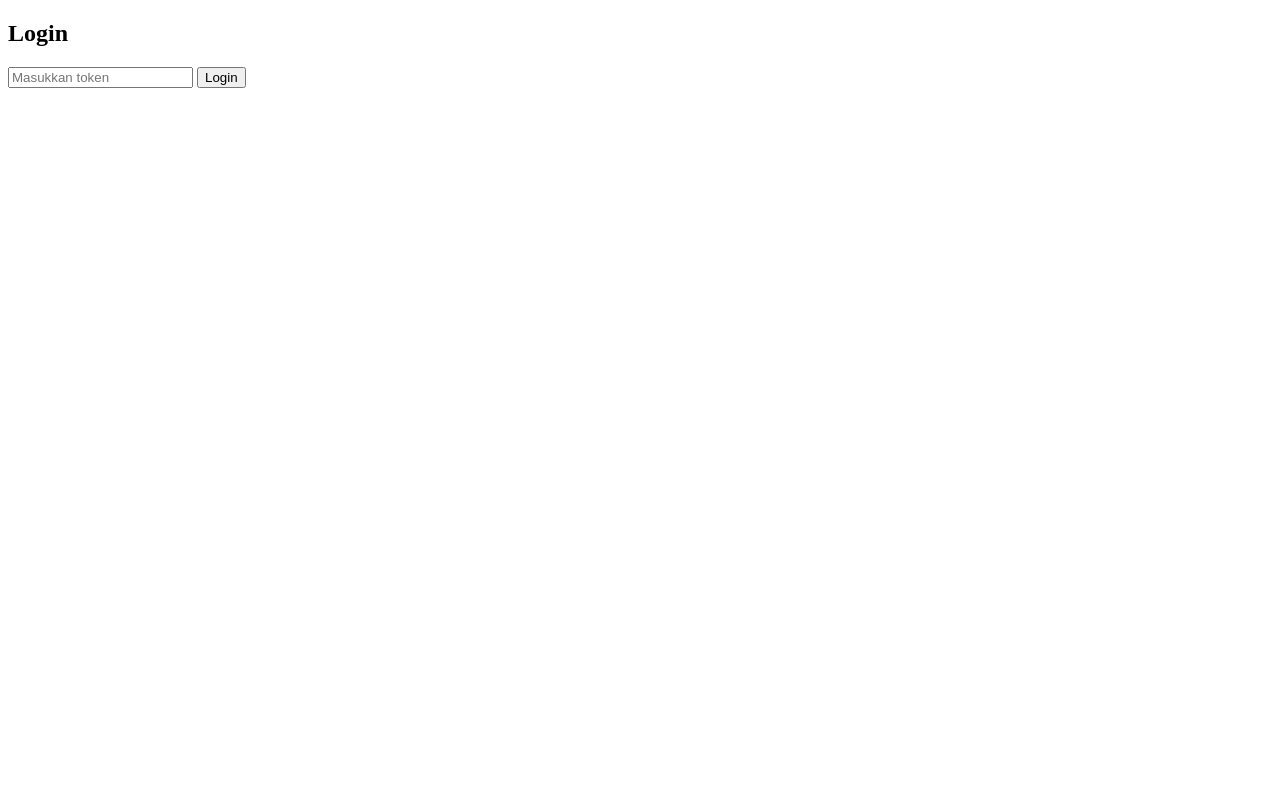
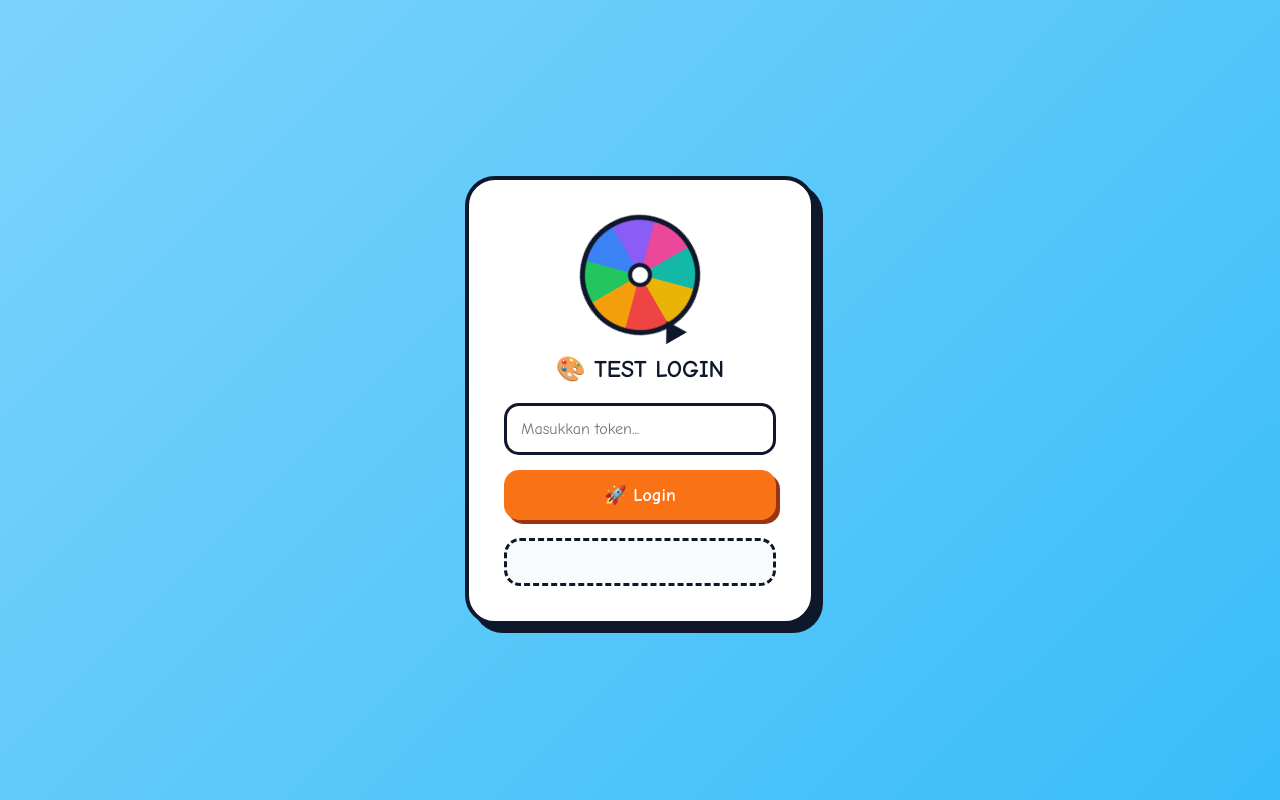
Before and after one commit to majakarsadigital/test-web-generate, a website: page public/login.html in a window 1280 px wide. Drawn offline with Linux system fonts and the light colour scheme.

Commit message:
Enhance login page styling and update token verification feedback

```diff
--- a/public/app.js
+++ b/public/app.js
@@ -39,6 +39,7 @@ async function verifyToken() {
     document.getElementById(
       "token"
     ).value;
+  const result = document.getElementById("result");
 
   const response =
     await fetch(
@@ -63,6 +64,9 @@ async function verifyToken() {
       "result"
     ).textContent =
       `Valid! Username: ${data.username}`;
+
+       result.classList.add("success");
+      result.innerHTML = "🎉 Login berhasil!";
   } else {
     document.getElementById(
       "result"
--- a/public/login.html
+++ b/public/login.html
@@ -1,24 +1,219 @@
 <!DOCTYPE html>
 <html lang="id">
 <head>
-  <meta charset="UTF-8" />
-  <title>Verify Token</title>
+<meta charset="UTF-8">
+<meta name="viewport" content="width=device-width, initial-scale=1.0">
+<title>Login Kartunis</title>
+
+<style>
+*{
+    margin:0;
+    padding:0;
+    box-sizing:border-box;
+    font-family:'Comic Sans MS', cursive, sans-serif;
+}
+
+body{
+    height:100vh;
+    display:flex;
+    justify-content:center;
+    align-items:center;
+    background:linear-gradient(135deg,#7dd3fc,#38bdf8);
+}
+
+.login-card{
+    width:350px;
+    background:white;
+    padding:35px;
+    border-radius:30px;
+    text-align:center;
+    box-shadow:8px 8px 0px #0f172a;
+    border:4px solid #0f172a;
+}
+
+.wheel{
+    width:120px;
+    height:120px;
+    margin:0 auto 20px;
+    border-radius:50%;
+    border:5px solid #0f172a;
+    background:
+    conic-gradient(
+        #ef4444 0deg 45deg,
+        #f59e0b 45deg 90deg,
+        #22c55e 90deg 135deg,
+        #3b82f6 135deg 180deg,
+        #8b5cf6 180deg 225deg,
+        #ec4899 225deg 270deg,
+        #14b8a6 270deg 315deg,
+        #eab308 315deg 360deg
+    );
+    position:relative;
+    animation:spin 12s linear infinite;
+}
+
+.center-dot{
+    position:absolute;
+    width:24px;
+    height:24px;
+    background:#fff;
+    border:4px solid #0f172a;
+    border-radius:50%;
+    top:50%;
+    left:50%;
+    transform:translate(-50%, -50%);
+}
+
+.wheel::before{
+    content:"";
+    position:absolute;
+    top:-18px;
+    left:50%;
+    transform:translateX(-50%);
+    width:0;
+    height:0;
+    border-left:12px solid transparent;
+    border-right:12px solid transparent;
+    border-top:20px solid #0f172a;
+}
+
+@keyframes spin{
+    from{
+        transform:rotate(0deg);
+    }
+    to{
+        transform:rotate(360deg);
+    }
+}
+
+h2{
+    color:#0f172a;
+    margin-bottom:20px;
+}
+
+input{
+    width:100%;
+    padding:14px;
+    border-radius:15px;
+    border:3px solid #0f172a;
+    font-size:16px;
+    margin-bottom:15px;
+    outline:none;
+}
+
+input:focus{
+    border-color:#3b82f6;
+}
+
+button{
+    width:100%;
+    padding:14px;
+    border:none;
+    border-radius:15px;
+    background:#f97316;
+    color:white;
+    font-size:18px;
+    font-weight:bold;
+    cursor:pointer;
+    box-shadow:4px 4px 0px #9a3412;
+    transition:.2s;
+}
+
+button:hover{
+    transform:translateY(-2px);
+}
+
+button:active{
+    transform:translateY(2px);
+    box-shadow:2px 2px 0px #9a3412;
+}
+
+#result{
+    margin-top:18px;
+    padding:12px 16px;
+    min-height:48px;
+
+    display:flex;
+    align-items:center;
+    justify-content:center;
+
+    font-size:15px;
+    font-weight:700;
+    text-align:center;
+
+    background:#f8fafc;
+    border:3px dashed #0f172a;
+    border-radius:16px;
+
+    color:#334155;
+
+    transition:all .3s ease;
+}
+
+/* Pesan sukses */
+#result.success{
+    background:#dcfce7;
+    border-color:#22c55e;
+    color:#166534;
+    animation:bounce .4s ease;
+}
+
+/* Pesan error */
+#result.error{
+    background:#fee2e2;
+    border-color:#ef4444;
+    color:#991b1b;
+    animation:shake .4s ease;
+}
+
+@keyframes bounce{
+    0%{
+        transform:scale(.9);
+    }
+    60%{
+        transform:scale(1.05);
+    }
+    100%{
+        transform:scale(1);
+    }
+}
+
+@keyframes shake{
+    0%,100%{
+        transform:translateX(0);
+    }
+    25%{
+        transform:translateX(-5px);
+    }
+    75%{
+        transform:translateX(5px);
+    }
+}
+</style>
 </head>
 <body>
 
-  <h2>Login</h2>
+<div class="login-card">
+
+    <div class="wheel">
+      <div class="center-dot"></div>
+  </div>
+
+    <h2>🎨 TEST LOGIN </h2>
 
     <input
         type="text"
         id="token"
-    placeholder="Masukkan token"
-  />
+        placeholder="Masukkan token..."
+    >
 
     <button onclick="verifyToken()">
-    Login
+        🚀 Login
     </button>
 
     <p id="result"></p>
+
+</div>
 
 <script src="app.js"></script>
 
```
Lines whose indentation alone changed are shown as unchanged.
